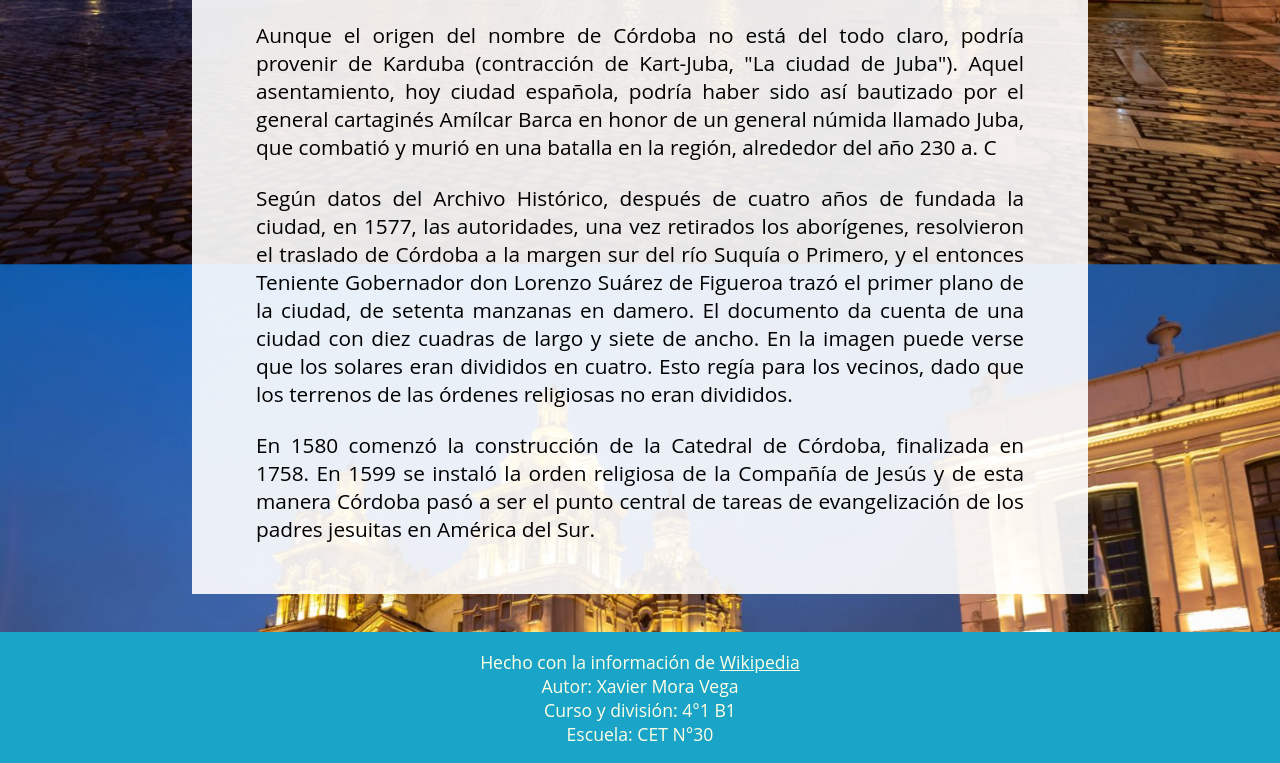
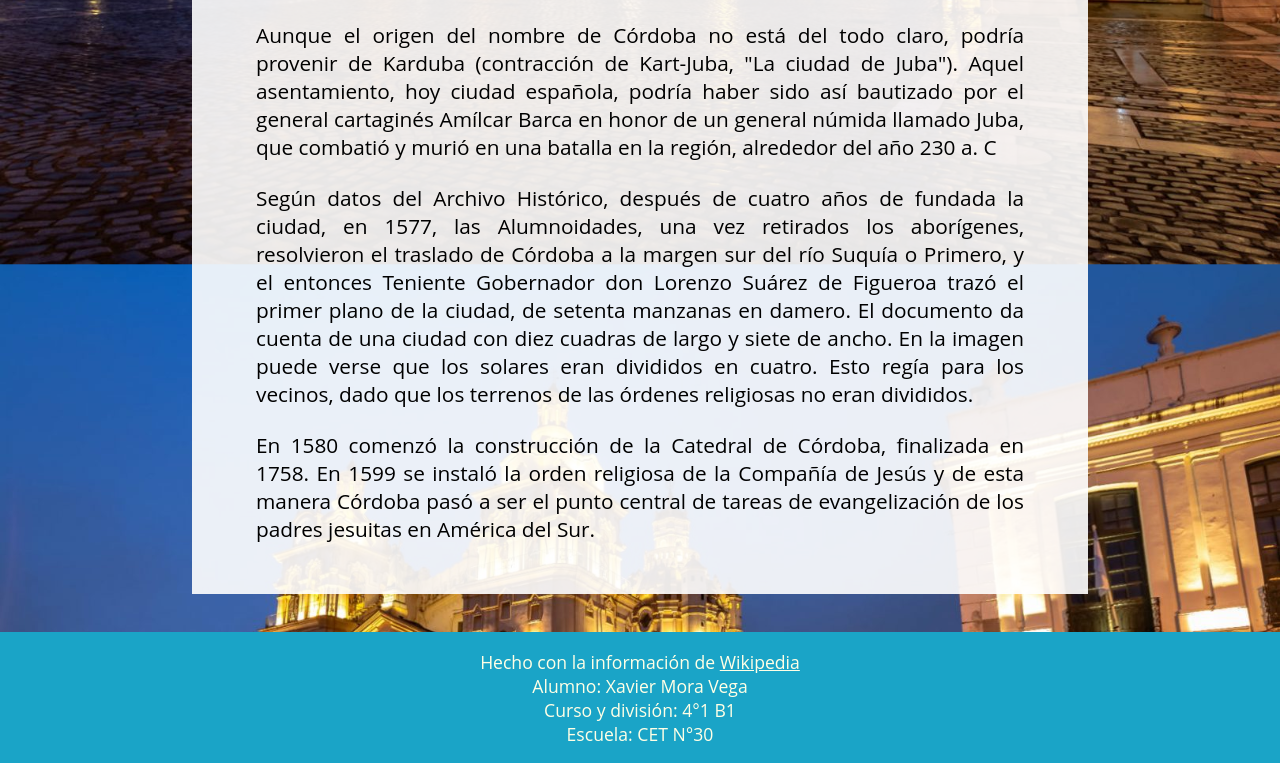
Before and after one commit to Xaviermora/provincia, a plain HTML site: page historia.html in a window 1280 px wide. Shown: the part 589-1352 px from the top of the page. Drawn offline with Linux system fonts and the light colour scheme.

Commit message:
terminado

```diff
--- a/historia.html
+++ b/historia.html
@@ -39,7 +39,7 @@
                 númida llamado Juba, que combatió y murió en una batalla en la región, alrededor del año 230 a. C
             </p>
             <p>
-                Según datos del Archivo Histórico, después de cuatro años de fundada la ciudad, en 1577, las autoridades,
+                Según datos del Archivo Histórico, después de cuatro años de fundada la ciudad, en 1577, las Alumnoidades,
                 una vez retirados los aborígenes, resolvieron el traslado de Córdoba a la margen sur del río Suquía
                 o Primero, y el entonces Teniente Gobernador don Lorenzo Suárez de Figueroa trazó el primer plano
                 de la ciudad, de setenta manzanas en damero. El documento da cuenta de una ciudad con diez cuadras
@@ -54,7 +54,7 @@
         </main>
         <footer>
             <p>Hecho con la información de <a href="https://es.wikipedia.org/wiki/C%C3%B3rdoba_(Argentina)">Wikipedia</a></p>
-            <p>Autor: Xavier Mora Vega</p>
+            <p>Alumno: Xavier Mora Vega</p>
             <p>Curso y división: 4°1 B1</p>
             <p>Escuela: CET N°30</p>
         </footer>
```
Also changed, not shown: economia.html (+1 -1 lines), geografia.html (+1 -1 lines), gobierno.html (+1 -1 lines), index.html (+1 -1 lines), poblacion.html (+1 -1 lines).
